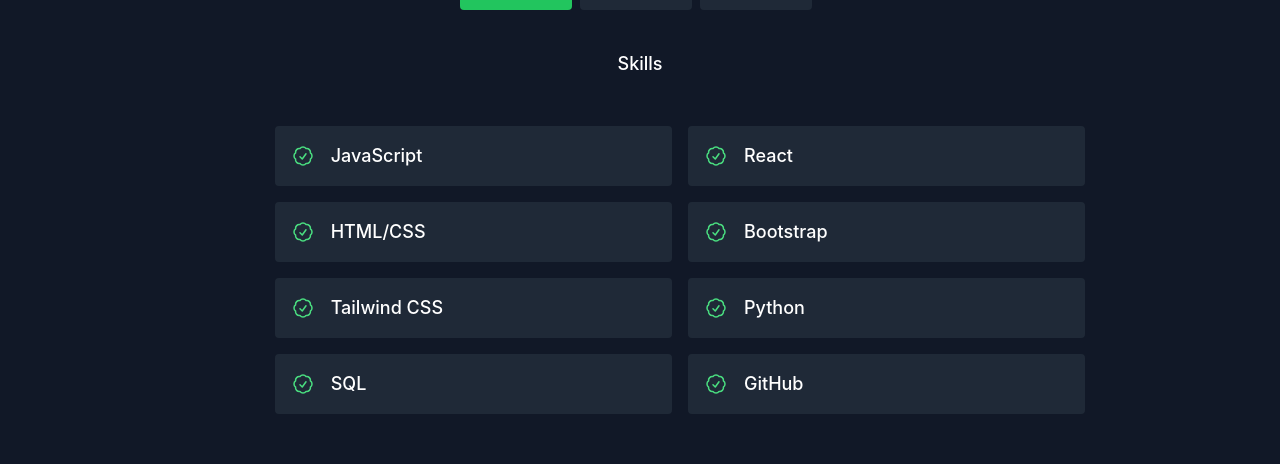
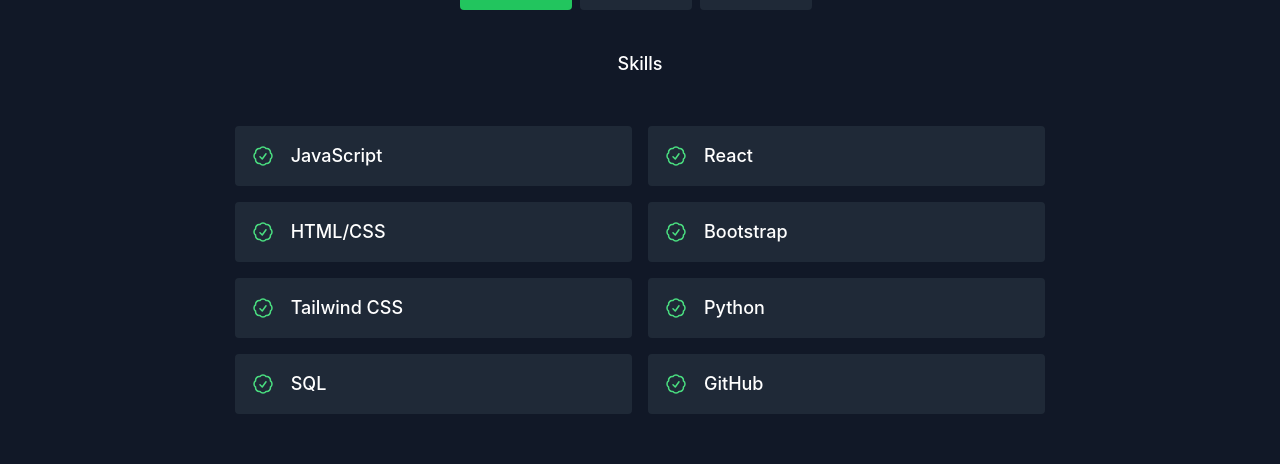
Before and after one commit to garimashingal/myportfolio, a React (Create React App) app: page / in a window 1280 px wide. Shown: the part 2070-2534 px from the top of the page. Built offline with nearby package versions, Linux system fonts and the light colour scheme.

Commit message:
fixed the skills div rendering problem

```diff
--- a/src/components/SkillsTab.jsx
+++ b/src/components/SkillsTab.jsx
@@ -39,7 +39,7 @@
             {skills.map((skill) => {
               return (
                 <div key={skill} className=" p-2 lg:w-1/2 w-full">
-                  <div className="mx-10 flex rounded bg-gray-800 p-4 h-full items-center w-full">
+                  <div className="flex rounded bg-gray-800 p-4 h-full items-center w-full">
                     <CheckBadgeIcon className="text-green-400 w-6 h-6 flex-shrink-0 mr-4" />
                     <span className="text-white title-font font-medium">
                       {skill}
```
